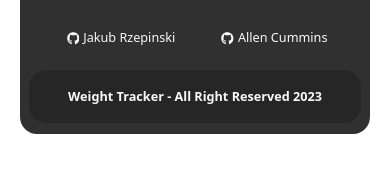
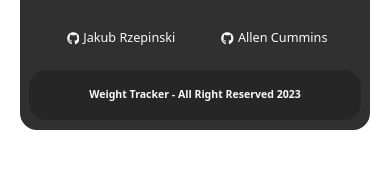
Before and after one commit to Bh00fie/Weight-Tracker, a React (Create React App) app: page /contact in a window 390 px wide. Shown: the part 563-736 px from the top of the page. Built offline with nearby package versions, Linux system fonts and the light colour scheme.

Commit message:
added text responsivness to footer copyright text

```diff
--- a/src/components/footer/footer.css
+++ b/src/components/footer/footer.css
@@ -13,14 +13,20 @@ footer {
 .copyright {
     font-size: 1.5vh;
     font-weight: 600;
-    text-align: center;
     border-radius: 2vh;
     padding: 2vh;
     margin: 1vh;
+    display: flex;
+    justify-content: center;
+    align-items: center;
 }
 
 @media screen and (max-width: 800px) {
     .btn {
         font-size: 1.5vh;
     }
+
+    .copyright {
+        font-size: 1.25vh;
+    }
   }
```
